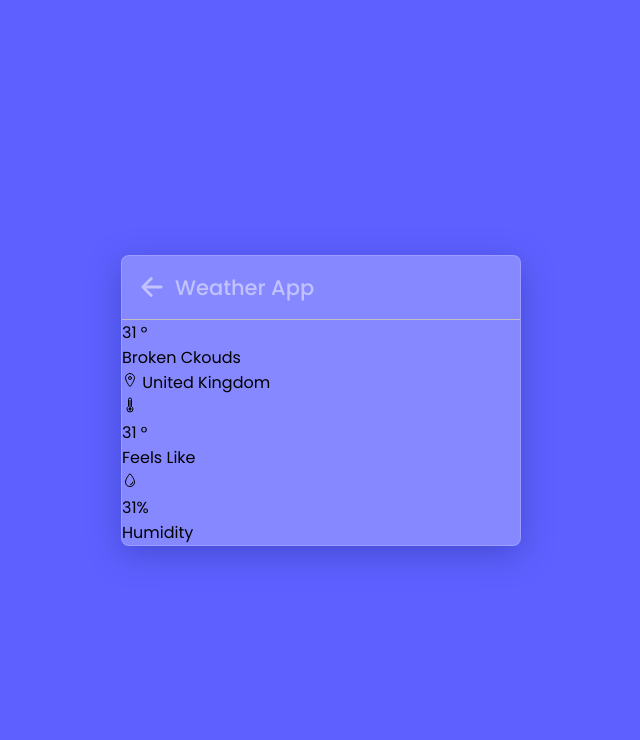
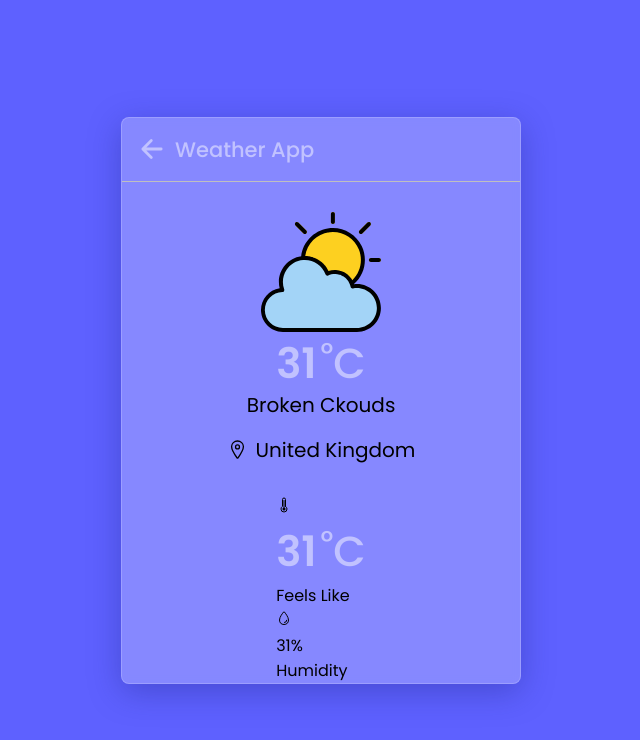
Before and after one commit to abdellatif-laghjaj/weather-web-app, a plain HTML site: page index.html in a window 1280 px wide. Shown: the whole page, without its empty margins (319-959 px from the left). Drawn offline with nearby package versions, Linux system fonts and the light colour scheme.

Commit message:
update css

```diff
--- a/css/style.css
+++ b/css/style.css
@@ -130,3 +130,54 @@ body {
   cursor: pointer;
   box-shadow: 0 8px 32px 0 rgba(31, 38, 135, 0.37);
 }
+
+
+/* ######## WEATHER PART ######### */
+
+.wrapper .weather-part{
+  display: flex;
+  align-items: center;
+  justify-content: center;
+  flex-direction: column;
+  margin: 30px 0 0;
+}
+
+.weather-part img{
+  width: 120px;
+}
+
+.weather-part .temp{
+  display: flex;
+  font-size: 42px;
+  font-weight: 500;
+  color: var(--secondary-color);
+}
+
+.weather-part .temp .numb{
+  font-weight: 600;
+}
+
+.weather-part .temp .deg{
+  font-weight: 500;
+  font-size: 30px;
+  margin-left: 4px;
+}
+
+.weather-part .weather{
+  font-size: 20px;
+  text-align: center;
+  margin: -5px 20px 15px;
+}
+
+.weather-part .location{
+  display: flex;
+  align-items: center;
+  justify-content: center;
+  font-size: 20px;
+  margin-bottom: 30px;
+}
+
+.location ion-icon{
+  font-size: 21px;
+  margin-right: 8px;
+}
--- a/index.html
+++ b/index.html
@@ -28,12 +28,12 @@
 
         <!-- Weather Info -->
         <section class="weather-part">
-          <!-- <img src="res/cloud.svg" alt="weather icon"> -->
+          <img src="res/cloud.svg" alt="weather icon">
 
           <!-- temperature -->
           <div class="temp">
             <span class="numb">31</span>
-            <span class="deg">°</span>
+            <span class="deg">°</span>C
           </div>
 
           <!-- weather description -->
@@ -51,7 +51,7 @@
               <div class="details">
                 <div class="temp">
                   <span class="numb">31</span>
-                  <span class="deg">°</span>
+                  <span class="deg">°</span>C
                 </div>
                 <p>Feels Like</p>
               </div>
```
